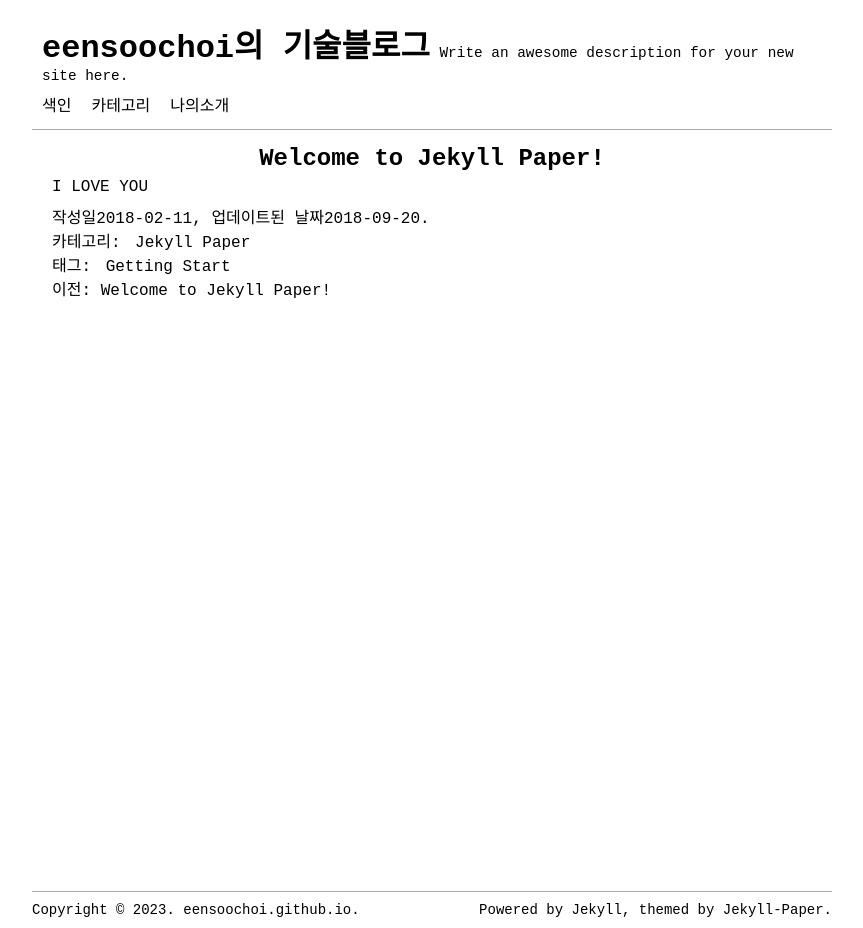
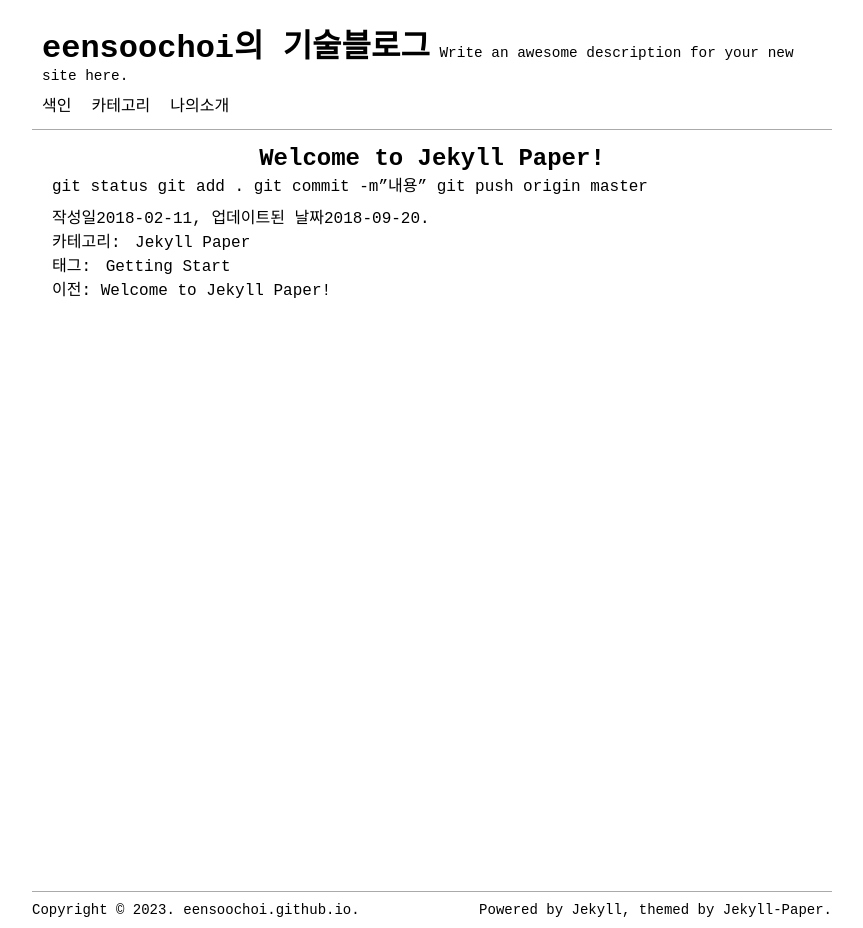
Before and after one commit to choieensoo/blog, a Jekyll site: the page built from _posts/2023-07-16-welcome-to-jekyll copy.markdown, in a window 1280 px wide. Shown: the whole page, without its empty margins (208-1071 px from the left). Built offline with Jekyll 4.4.1, drawn with Linux system fonts in a browser that asks for light colours.

Commit message:
git 명령어 4개

```diff
--- a/_posts/2023-07-16-welcome-to-jekyll copy.markdown
+++ b/_posts/2023-07-16-welcome-to-jekyll copy.markdown
@@ -7,4 +7,7 @@ categories: [Jekyll Paper]
 tags: [Getting Start]
 ---
 
-I LOVE YOU
+git status
+git add .
+git commit -m"내용"
+git push origin master
```
